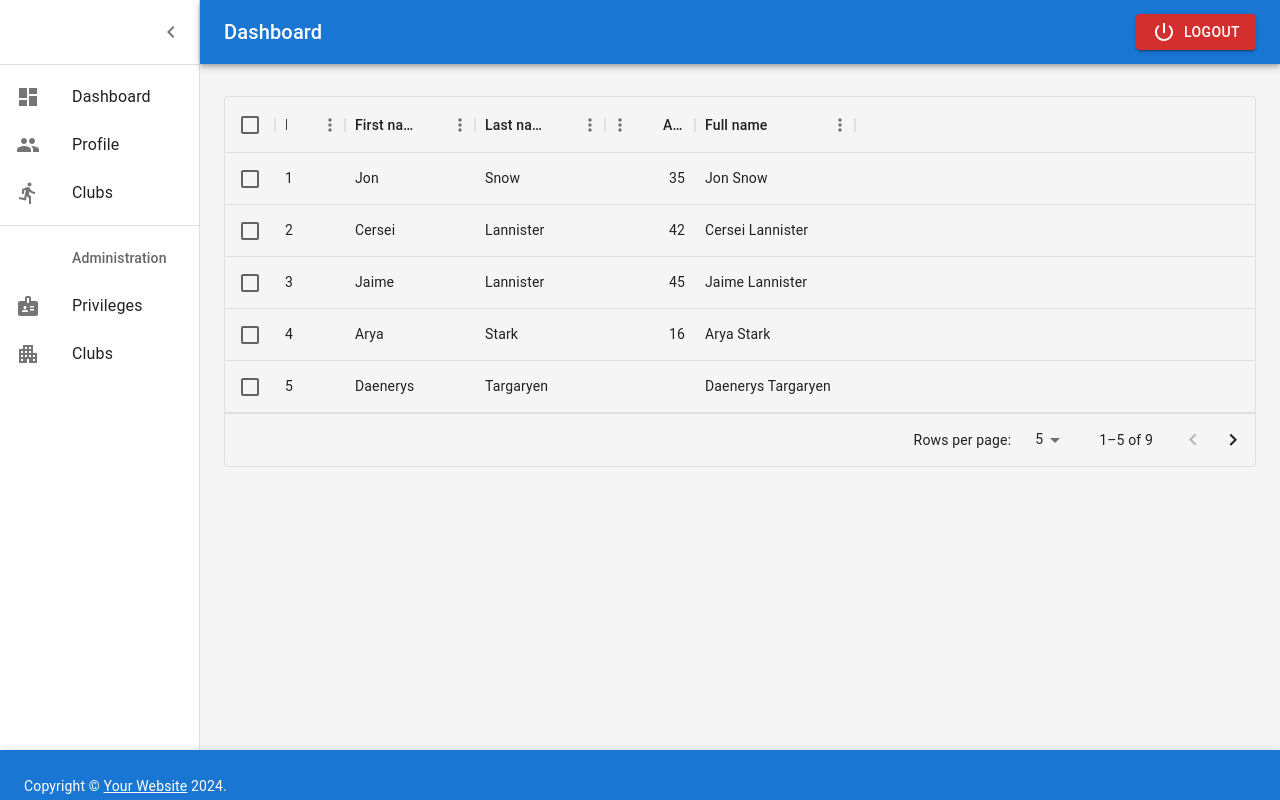
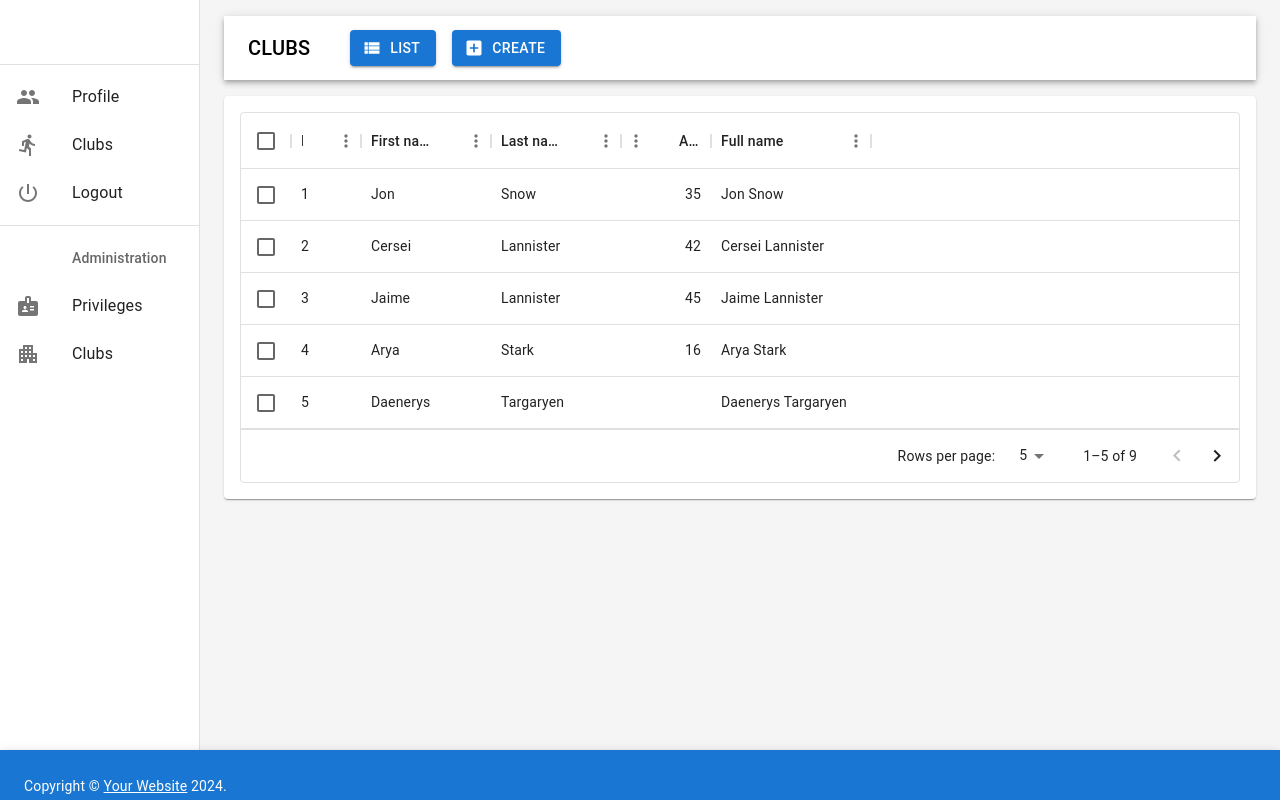
Before and after one commit to andrewvanderbyl/gt_aws, a React (Create React App) app: page /clubs in a window 1280 px wide. Built offline with nearby package versions, Linux system fonts and the light colour scheme.

Commit message:
Layout template for Clubs and other entities

```diff
--- a/src/pages/basic/Clubs.jsx
+++ b/src/pages/basic/Clubs.jsx
@@ -1,4 +1,6 @@
-import { Container } from "@mui/material";
+import AddBoxIcon from '@mui/icons-material/AddBox';
+import ViewListIcon from '@mui/icons-material/ViewList';
+import { AppBar, Box, Button, Container, Grid, Paper, Toolbar, Typography } from "@mui/material";
 import { DataGrid } from '@mui/x-data-grid';
 
 const columns = [
@@ -36,7 +38,26 @@ const rows = [
 
 export default function Clubs() {
     return (
-        <Container maxWidth="lg" sx={{ mt: 4, mb: 4 }}>
+        <Container maxWidth="xl" sx={{ mt: 2, mb: 2 }}>
+
+          <AppBar position="static">
+            <Toolbar sx={{ backgroundColor: 'white'}}>
+              <Typography variant="h6" sx={{ color: 'black'}}>CLUBS</Typography>
+              <Box sx={{ flexGrow: 1, display: { marginLeft: 40, xs: 'none', md: 'flex' } }}>
+                <Button variant="contained" startIcon={<ViewListIcon />}>List</Button>
+                <Button variant="contained" startIcon={<AddBoxIcon />} sx={{marginLeft: 2}} >Create</Button>
+              </Box>
+            </Toolbar>
+          </AppBar>
+
+          <Grid container spacing={3}>
+
+          {/* <Grid item xs={12}>
+            <Paper sx={{ p: 2, display: 'flex', flexDirection: 'column' }}>
+            </Paper>
+          </Grid> */}
+          <Grid item xs={12} sx={{mt: 2}}>
+            <Paper sx={{ p: 2, display: 'flex', flexDirection: 'column' }}>
             <DataGrid
           rows={rows}
           columns={columns}
@@ -47,6 +68,9 @@ export default function Clubs() {
           }}
           pageSizeOptions={[5, 10]}
           checkboxSelection/>
+            </Paper>
+          </Grid>
+          </Grid>
         </Container>
     );
 }
--- a/src/pages/basic/Profile.jsx
+++ b/src/pages/basic/Profile.jsx
@@ -3,8 +3,14 @@ import { Container, Grid, Paper } from "@mui/material";
 export default function Profile() {
     return (
         <Container maxWidth="lg" sx={{ mt: 4, mb: 4 }}>
+
           <Grid container spacing={3}>
-            {/* Chart */}
+          <Grid item xs={12}>
+              <Paper sx={{ p: 2, display: 'flex', flexDirection: 'column' }}>
+                {/* <Orders /> */}
+              </Paper>
+            </Grid>
+                        {/* Chart */}
             <Grid item xs={12} md={8} lg={9}>
               <Paper
                 sx={{
--- a/src/pages/layout/Header.jsx
+++ b/src/pages/layout/Header.jsx
@@ -39,57 +39,20 @@ const Drawer = styled(MuiDrawer, { shouldForwardProp: (prop) => prop !== 'open'
 
 export default function Header() {
 
-    const [open, setOpen] = useState(true);
-    const toggleDrawer = () => {
-      setOpen(!open);
-    };
+    // const [open, setOpen] = useState(true);
+    // const toggleDrawer = () => {
+    //   setOpen(!open);
+    // };
 
-    let navigate = useNavigate();
+    // let navigate = useNavigate();
 
-    const logout = () => {
-      navigate('login');
-    }
+    // const logout = () => {
+    //   navigate('login');
+    // }
 
     return (
         <>
-        <AppBar position="absolute" open={open}>
-          <Toolbar
-            sx={{
-              pr: '20px', // keep right padding when drawer closed
-            }}
-          >
-            <IconButton
-              edge="start"
-              color="inherit"
-              aria-label="open drawer"
-              onClick={toggleDrawer}
-              sx={{
-                marginRight: '30px',
-                ...(open && { display: 'none' }),
-              }}
-            >
-              <MenuIcon />
-            </IconButton>
-            <Typography
-              component="h3"
-              variant="h6"
-              color="inherit"
-              noWrap
-              sx={{ flexGrow: 1 }}
-            >
-              Dashboard
-            </Typography>
-            {/* <IconButton color="inherit">
-              <Badge badgeContent={4} color="secondary">
-                <NotificationsIcon />
-              </Badge>
-            </IconButton> */}
-            <Button variant="contained" color='error' onClick={logout}>
-               <PowerSettingsNew /> &nbsp; Logout
-            </Button>
-          </Toolbar>
-        </AppBar>
-                <Drawer variant="permanent" open={open}>
+          <Drawer variant="permanent" open={true}>
             <Toolbar
               sx={{
                 display: 'flex',
@@ -98,9 +61,9 @@ export default function Header() {
                 px: [1],
               }}
             >
-                  <IconButton onClick={toggleDrawer}>
+              {/* <IconButton onClick={toggleDrawer}>
                 <ChevronLeftIcon />
-                  </IconButton>
+              </IconButton> */}
             </Toolbar>
             <Divider />
             <List component="nav">
--- a/src/pages/layout/Layout.jsx
+++ b/src/pages/layout/Layout.jsx
@@ -1,12 +1,12 @@
 
 import Box from '@mui/material/Box';
 import CssBaseline from '@mui/material/CssBaseline';
-import Toolbar from '@mui/material/Toolbar';
 import { ThemeProvider, createTheme } from '@mui/material/styles';
 import * as React from 'react';
 import { Outlet } from 'react-router';
 import Footer from './Footer';
 import Header from './Header';
+
 
 
 
@@ -54,8 +54,10 @@ export default function Layout() {
             overflow: 'auto',
           }}
         >
-          <Toolbar />
-          <Outlet/>
+          {/* <Toolbar>
+            <AdbIcon sx={{ display: { xs: 'none', md: 'flex' }, mr: 1 }} />
+          </Toolbar>*/
+          <Outlet/>}
         </Box>
 
       </Box>
--- a/src/pages/layout/MenuItems.jsx
+++ b/src/pages/layout/MenuItems.jsx
@@ -1,25 +1,39 @@
+import { PowerSettingsNew } from '@mui/icons-material';
 import ApartmentIcon from '@mui/icons-material/Apartment';
 import BadgeIcon from '@mui/icons-material/Badge';
-import DashboardIcon from '@mui/icons-material/Dashboard';
 import DirectionsRunIcon from '@mui/icons-material/DirectionsRun';
 import PeopleIcon from '@mui/icons-material/People';
-import { Divider } from '@mui/material';
+import { Divider, ListItemButton, ListItemIcon, ListItemText } from '@mui/material';
 import ListSubheader from '@mui/material/ListSubheader';
 import * as React from 'react';
+import { useNavigate } from 'react-router';
 import MenuItem from '../../components/MenuItem';
 
 export default function ListItems() {
+
+  let navigate = useNavigate();
+
+  const logout = () => {
+    navigate('login');
+  }
+
   return (
     <React.Fragment>
-      <MenuItem menuText={"Dashboard"} menuIcon={<DashboardIcon/>} menuClickNav={'dashboard'}/>
       <MenuItem menuText={"Profile"} menuIcon={<PeopleIcon/>} menuClickNav={'profile'}/>
       <MenuItem menuText={"Clubs"} menuIcon={<DirectionsRunIcon/>} menuClickNav={'clubs'}/>
+      <ListItemButton onClick={logout}>
+            <ListItemIcon>
+              <PowerSettingsNew />
+            </ListItemIcon>
+            <ListItemText primary="Logout" />
+      </ListItemButton>
 
       <Divider sx={{ my: 1 }} />
 
       <ListSubheader component="div" inset>Administration</ListSubheader>
       <MenuItem menuText={"Privileges"} menuIcon={<BadgeIcon/>} menuClickNav={'privileges'}/>
       <MenuItem menuText={"Clubs"} menuIcon={<ApartmentIcon/>} menuClickNav={'clubs'}/>
+
     </React.Fragment>
   );
 }
```
Lines whose indentation alone changed are shown as unchanged.
